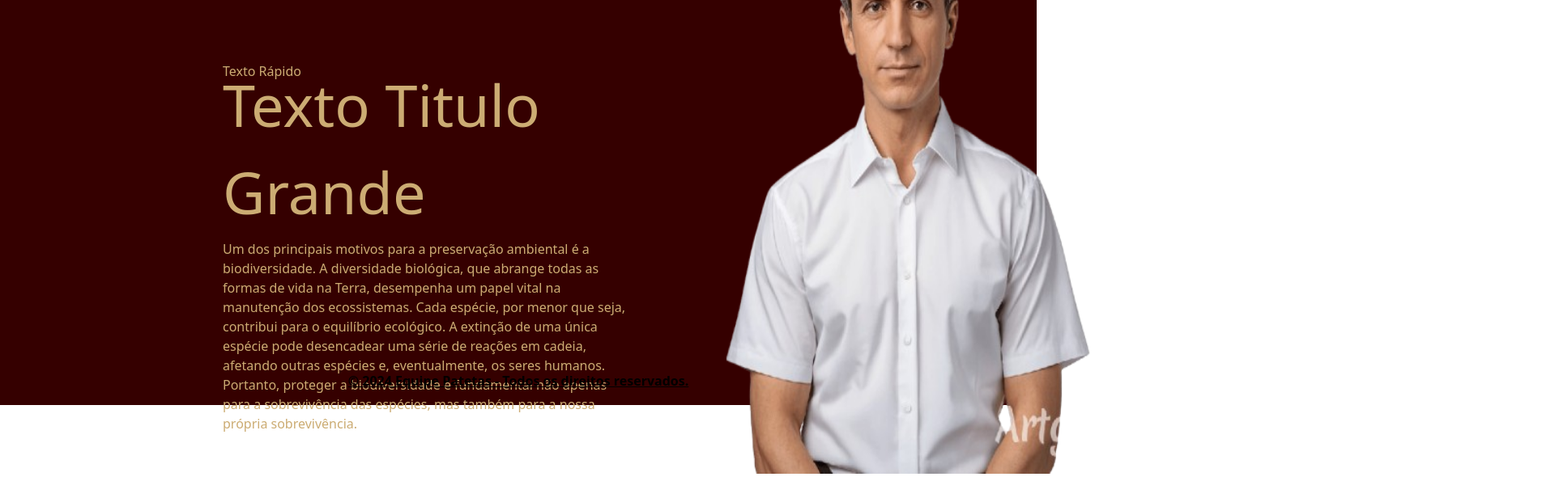
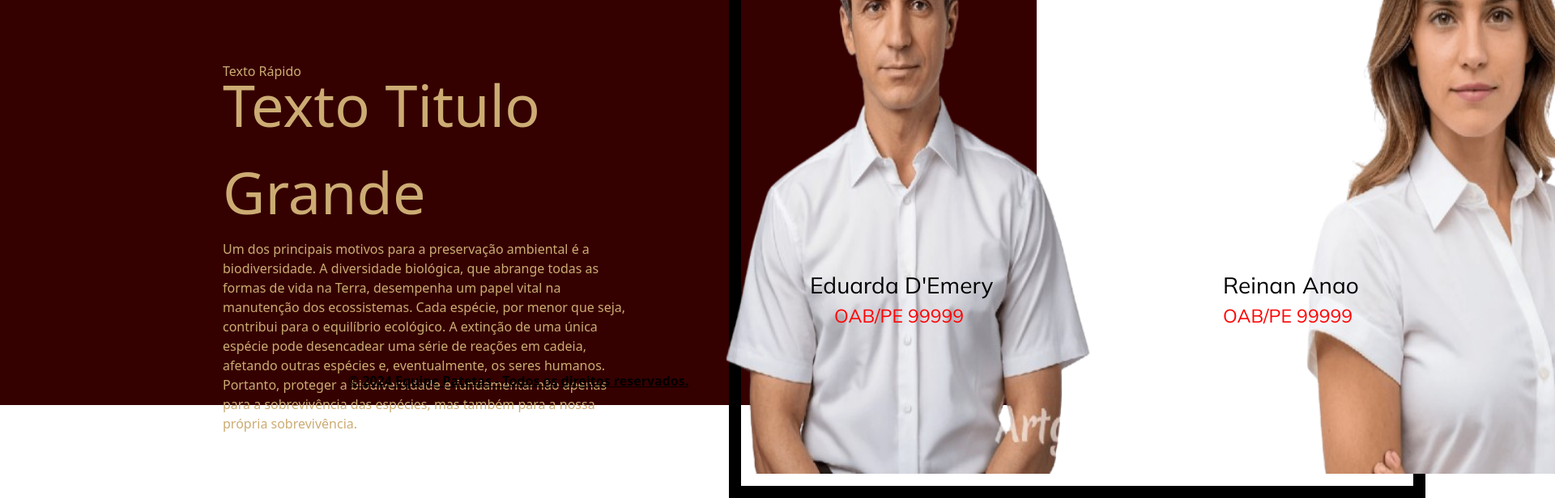
Before and after one commit to FluxusTech0/LandingPage_Advocacia, a React (Vite) app in the folder LandingPage/: page / in a window 1280 px wide. Shown: the part 299-915 px from the top of the page at 81% size, 1920 px wide, since content can reach past the window. Before the commit the page ends 885 px from the top, so only its background shows below. Built offline with nearby package versions, Linux system fonts and the light colour scheme.

Commit message:
Foi adicionado uma linha abaixo do Navbar, uma segunda foto de advogado ao lado do ja existente, foi colocado um texto abaixo dessas fotos e uma forma de quadrado atrás das fotos dos advogados

```diff
--- a/LandingPage/src/App.css
+++ b/LandingPage/src/App.css
@@ -33,6 +33,21 @@
 
 
 }
+
+.navbar::after {
+    content: "";
+    display: block;
+    height: 2px;
+    width: 70%;
+    background-color: rgba(255, 255, 255, 0.5);
+    position: absolute;
+    bottom: 0;
+    left: 0;
+    margin-left: -60px;
+
+
+    }
+
 
 footer {
 
@@ -111,5 +126,89 @@
     left: 700px;
     margin-top: 10px;
     position: absolute;
+    z-index: 10;
 
 }
+
+.imageAdvogada{
+    width: 600px;
+    height: 750px;
+    left: 2100px;
+    margin-top: 10px;
+    position: absolute;
+    z-index: 10;
+
+}
+
+.nomep {
+    width: 100%;
+    height: 60px;
+    display: flex;
+    align-items: center;
+    justify-content: space-between;
+    position: absolute;
+    bottom: 110px;
+    z-index: 10;
+    margin-left: 1000px;
+    color: black;
+    font-size: 28px;
+    font-family: 'Mulish', sans-serif
+}
+
+.nomeoab {
+    width: 100%;
+    height: 60px;
+    display: flex;
+    align-items: center;
+    justify-content: space-between;
+    position: absolute;
+    bottom: 80px;
+    z-index: 10;
+    margin-left: 1030px;
+    color: red;
+    font-size: 23px;
+    font-family: 'Mulish', sans-serif
+}
+
+.nomep2 {
+    width: 100%;
+    height: 60px;
+    display: flex;
+    align-items: center;
+    justify-content: space-between;
+    position: absolute;
+    bottom: 110px;
+    z-index: 10;
+    margin-left: 1510px;
+    color: black;
+    font-size: 28px;
+    font-family: 'Mulish', sans-serif
+}
+
+.nomeoab2 {
+    width: 100%;
+    height: 60px;
+    display: flex;
+    align-items: center;
+    justify-content: space-between;
+    position: absolute;
+    bottom: 80px;
+    z-index: 10;
+    margin-left: 1510px;
+    color: red;
+    font-size: 23px;
+    font-family: 'Mulish', sans-serif
+
+}
+
+.quadrado {
+    width: 860px;
+    height: 750px;
+    border: 15px solid black;
+    background-color: transparent;
+    z-index: -1;
+    left: 700px;
+    margin-top: 40px;
+    position: absolute;
+    margin-left: 200px;
+}
--- a/LandingPage/src/App.jsx
+++ b/LandingPage/src/App.jsx
@@ -4,14 +4,18 @@
 import Header from './components/Header';
 import 'bootstrap/dist/css/bootstrap.min.css';
 import TextTelaInicial from './components/TextTelaInicial';
+import { BrowserRouter as Router, Route, Routes, } from 'react-router-dom';
+
+
 
 function App() {
+
 
 
   return (
     <>
 
-     <Background/>
+    <Background/>
 
     <Header/>
     <TextTelaInicial/>
--- a/LandingPage/src/components/Header.jsx
+++ b/LandingPage/src/components/Header.jsx
@@ -1,6 +1,7 @@
 import { Navbar } from "react-bootstrap";
 import Nav from "react-bootstrap/Nav";
 import LogoDourada from "../assets/img/logoouro.png";
+import { Link } from "react-router-dom"
 
 function Header() {
   return (
--- a/LandingPage/src/components/TextTelaInicial.jsx
+++ b/LandingPage/src/components/TextTelaInicial.jsx
@@ -1,5 +1,6 @@
 import { useSpring, animated } from "@react-spring/web";
 import LogoDourada from "../assets/img/Advogadohomem.png";
+import ImagemMulher from "../assets/img/Advogadomulher.png";
 
 const TextTelaInicial = () => {
   const props = useSpring({
@@ -11,7 +12,7 @@
   });
 
   const props2 = useSpring({
-    from: { transform: "translateX(350%)" }, // Começa fora da tela à direita
+    from: { transform: "translateX(200%)" }, // Começa fora da tela à direita
     to: { transform: "translateX(-45%)" }, // Move para fora da tela à esquerda
     config: { duration: 650 }, // Duração da animação
     reset: true, // Permite reiniciar a animação
@@ -19,6 +20,12 @@
   });
 
   return (
+    <>
+
+    <div class="nomep"><p>Eduarda D'Emery</p></div>
+    <div class="nomeoab">OAB/PE 99999</div>
+    <div class="nomep2"><p>Reinan Anao</p></div>
+    <div class="nomeoab2">OAB/PE 99999</div>
     <div className="slide-container">
       <animated.p style={props} className="slide-text">
         <p className="textoRapido">Texto Rápido</p>
@@ -41,7 +48,17 @@
           <img className="imageAdvogado" src={LogoDourada} alt="LogoDourada" />
         </div>
       </animated.p>
-    </div>
+      </div>
+      <div>
+      <animated.p style={props2} className="slide-text">
+        <div>
+          <img className="imageAdvogada" src={ImagemMulher} alt="LogoDourada" />
+        </div>
+      </animated.p>
+      </div>
+      <div className="quadrado"></div>
+
+    </>
   );
 };
 
--- a/package.json
+++ b/package.json
@@ -1,8 +1,10 @@
 {
   "dependencies": {
     "@react-spring/web": "^9.7.5",
+    "boostrap": "^2.0.0",
     "bootstrap": "^5.3.3",
     "react": "^18.3.1",
-    "react-bootstrap": "^2.10.5"
+    "react-bootstrap": "^2.10.5",
+    "react-router-dom": "^6.27.0"
   }
 }
```
Also changed, not shown: 1 other file (tests, documents, lock files or other folders).
